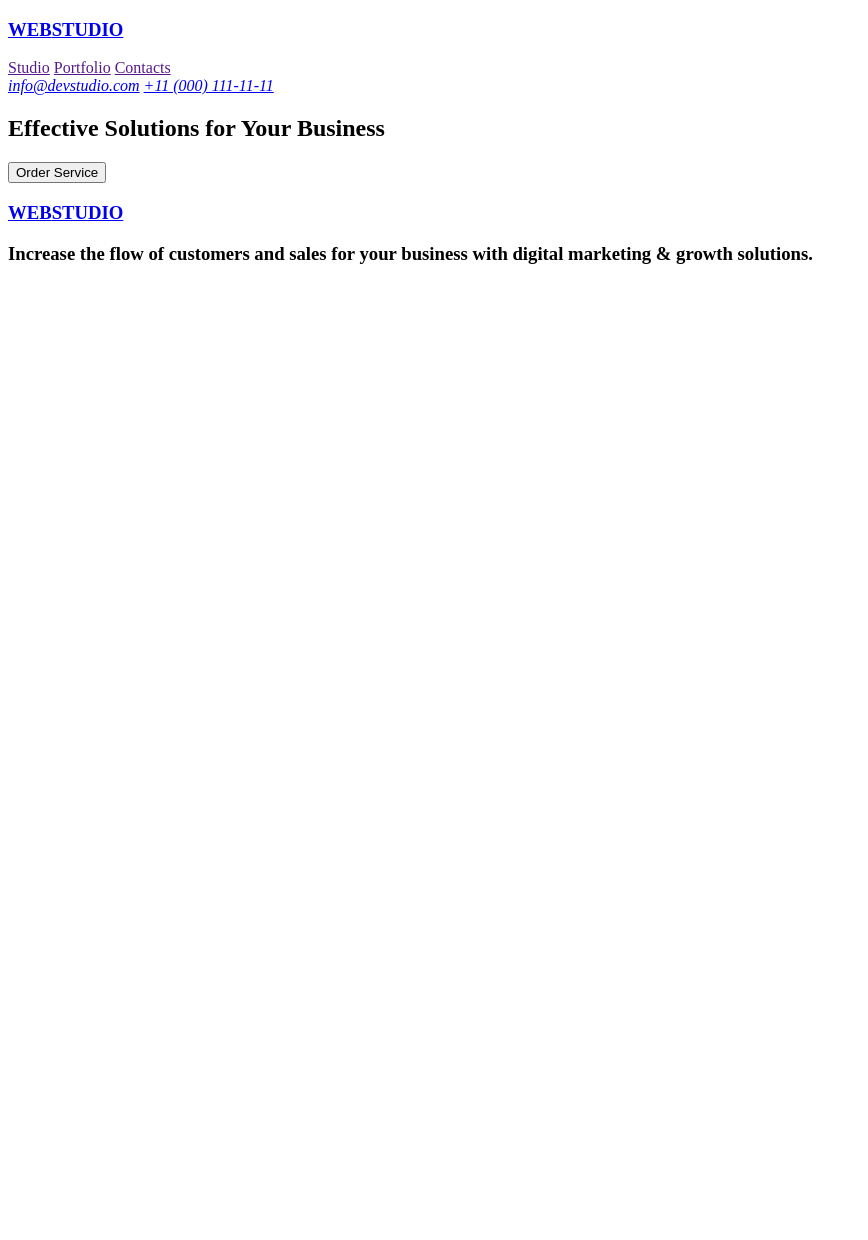
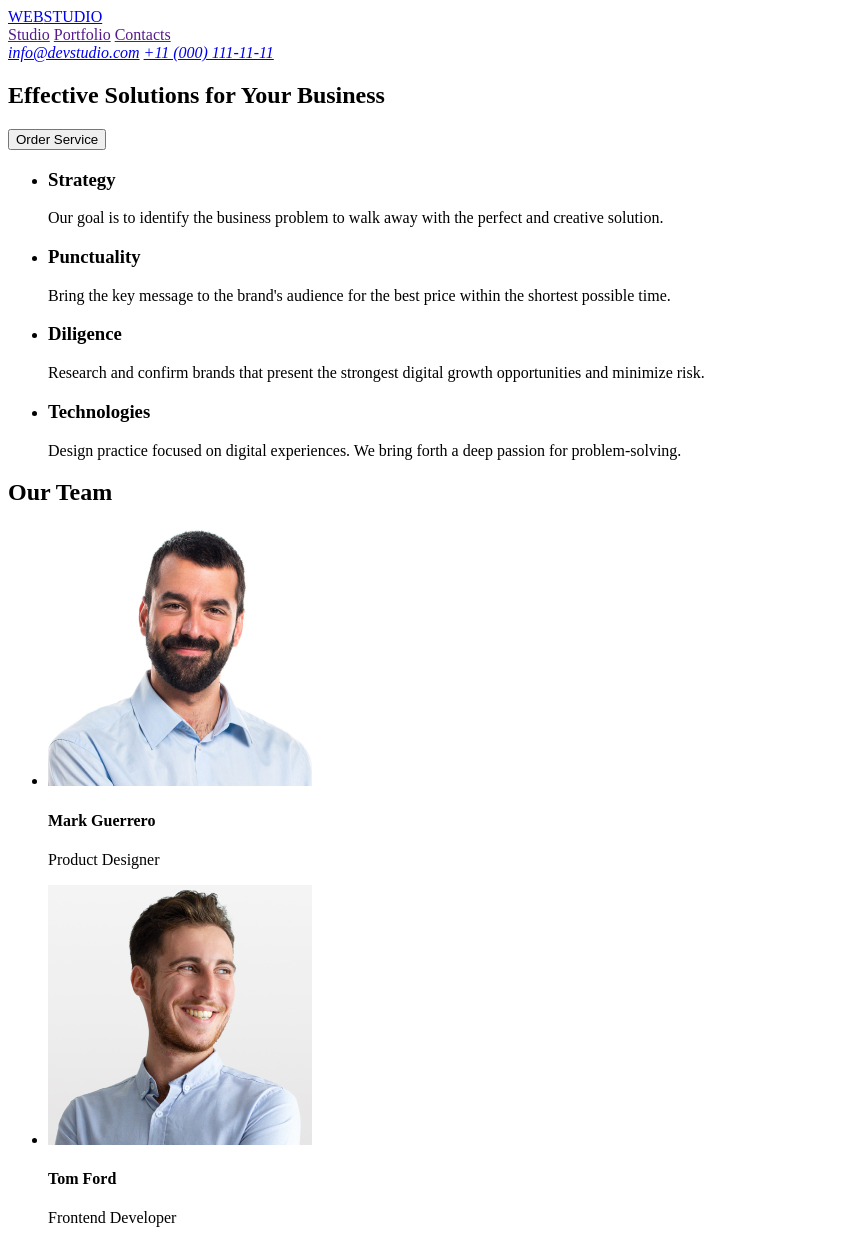
Before and after one commit to IuriiHaks/goit-markup-hw-01, a plain HTML site: page index.html in a window 1280 px wide. Shown: the top 1240 px of the page, without its empty margins (0-868 px from the left). Before the commit the page ends 800 px from the top, so only its background shows below. Drawn offline with Linux system fonts and the light colour scheme.

Commit message:
add index file

```diff
--- a/index.html
+++ b/index.html
@@ -11,24 +11,18 @@
 
     <header>
         <section>
-            <div>
-                <h3>
             <a href="./index.html">WEB<span>STUDIO</span></a>
-                </h3>
-            </div>
-            <div>
+
             <nav>
                 <a href="">Studio</a>
                 <a href="">Portfolio</a>
                 <a href="">Contacts</a>
             </nav>
-            </div>
-            <div>
+
             <address>
                 <a href="mailto:info@devstudio.com">info@devstudio.com</a>
                 <a href="tel:+110001111111">+11 (000) 111-11-11</a>
             </address>
-            </div>
         </section>
     </header>
     <main>
@@ -37,17 +31,69 @@
                 for Your Business</h1>
             <button type="button">Order Service</button>
         </section>
-        <section></section>
-        <section></section>
+
+        <section>
+            <ul>
+                <li>
+                    <h3>Strategy</h3>
+                    <p>Our goal is to identify the business
+                        problem to walk away with the perfect and creative solution.</p>
+                </li>
+
+                <li>
+                    <h3>Punctuality</h3>
+                    <p>Bring the key message to the brand's audience for the best price within the shortest possible
+                        time.</p>
+                </li>
+
+                <li>
+                    <h3>Diligence</h3>
+                    <p>Research and confirm brands that present the strongest digital growth opportunities and minimize
+                        risk.</p>
+                </li>
+
+                <li>
+                    <h3>Technologies</h3>
+                    <p>Design practice focused on digital experiences. We bring forth a deep passion for
+                        problem-solving.</p>
+                </li>
+            </ul>
+        </section>
+
+        <section>
+            <h2>Our Team</h2>
+
+            <ul>
+                <li>
+                    <img src="images/img1.jpg" alt="img_1" width="264" />
+                    <h4>Mark Guerrero</h4>
+                    <p>Product Designer</p>
+                </li>
+
+                <li>
+                    <img src="images/img2.jpg" alt="img_2" width="264" />
+                    <h4>Tom Ford</h4>
+                    <p>Frontend Developer</p>
+                </li>
+
+                <li>
+                    <img src="images/img3.jpg" alt="img_3" width="264" />
+                    <h4>Camila Garcia</h4>
+                    <p>Marketing</p>
+                </li>
+
+                <li>
+                    <img src="images/img4.jpg" alt="img_4" width="264" />
+                    <h4>Daniel Wilson</h4>
+                    <p>UI Designer</p>
+                </li>
+            </ul>
+        </section>
     </main>
     <footer>
-        <section>
-            <h3>
         <a href="./index.html">WEB<span>STUDIO</span></a>
         <p>Increase the flow of customers and sales for your business with digital marketing & growth solutions.
         </p>
-            </h3>
-        </section>
     </footer>
 
 </body>
```
Also changed, not shown: images/img1.jpg (added), images/img2.jpg (added), images/img3.jpg (added), images/img4.jpg (added). Lines whose indentation alone changed are shown as unchanged.
